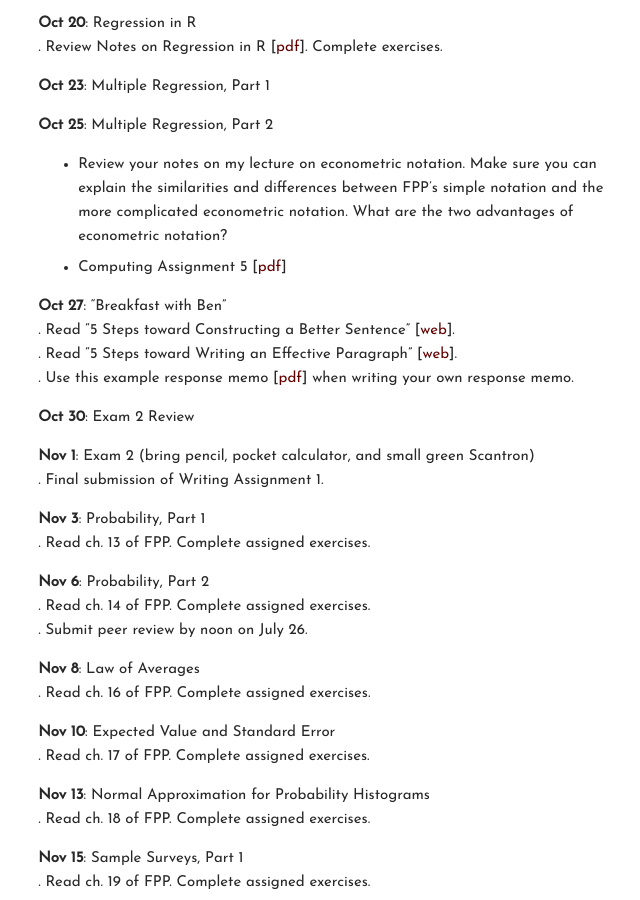
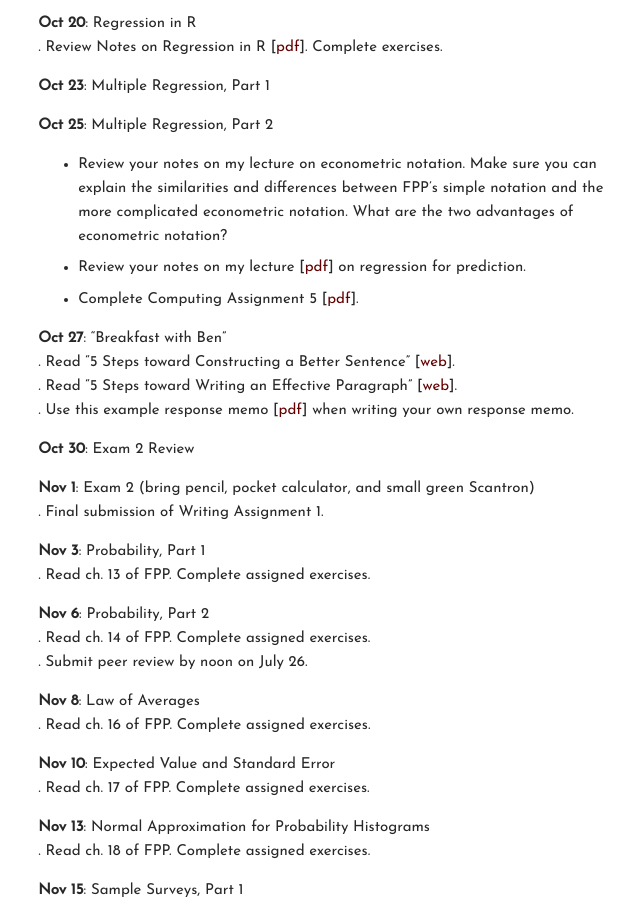
Before and after one commit to carlislerainey/carlislerainey.github.io, a Jekyll site: the page built from teaching/pols-209/index.md, in a window 1280 px wide and 900 px high, scrolled down 2582 px. Shown: the whole window, without its empty margins (424-1064 px from the left). Built offline with Jekyll 4.4.1, drawn with Linux system fonts in a browser that asks for light colours.

Commit message:
update 209

```diff
--- a/teaching/pols-209/index.md
+++ b/teaching/pols-209/index.md
@@ -117,7 +117,8 @@ Regression, Part 2
 
  **Oct 25**: Multiple Regression, Part 2
  - Review your notes on my lecture on econometric notation. Make sure you can explain the similarities and differences between FPP's simple notation and the more complicated econometric notation. What are the two advantages of econometric notation?
- - Computing Assignment 5 [[pdf](files/r-assign-05.pdf)]
+ - Review your notes on my lecture [[pdf](files/slides-regression.pdf)] on regression for prediction.
+ - Complete Computing Assignment 5 [[pdf](files/r-assign-05.pdf)].
 
 **Oct 27**: "Breakfast with Ben"
 . Read "5 Steps toward Constructing a Better Sentence" [[web](https://eebatou.wordpress.com/2011/09/02/writing-5-steps-toward-constructing-a-better-sentence/)].
```
